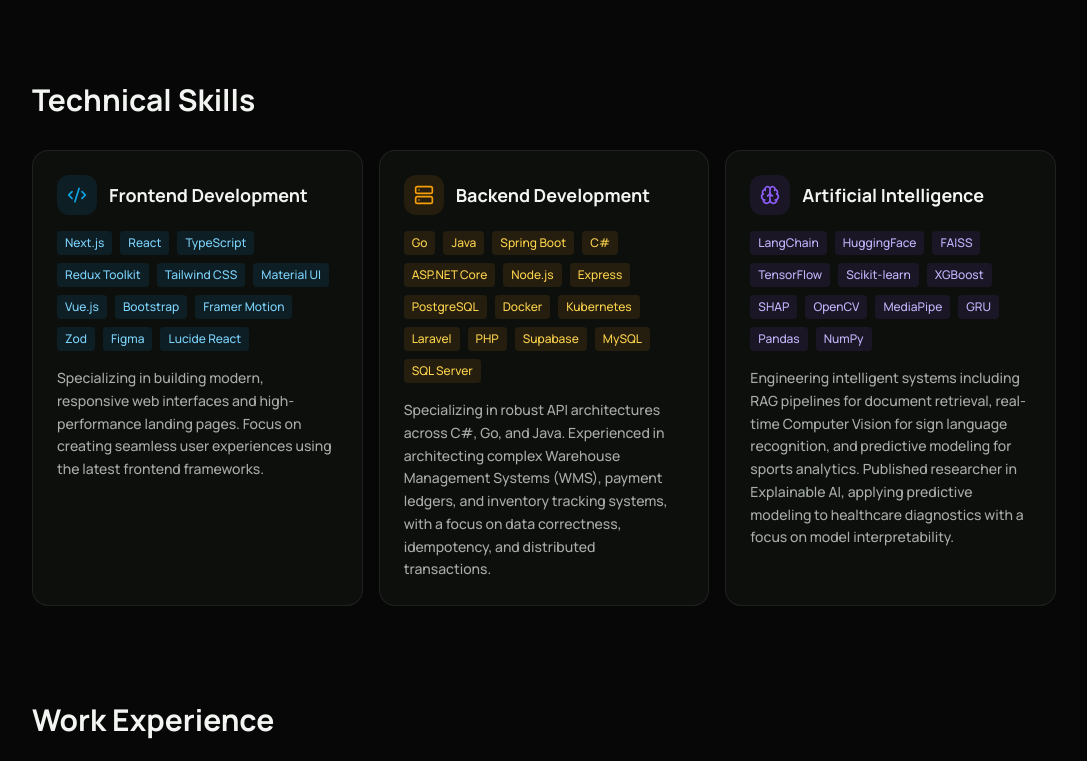
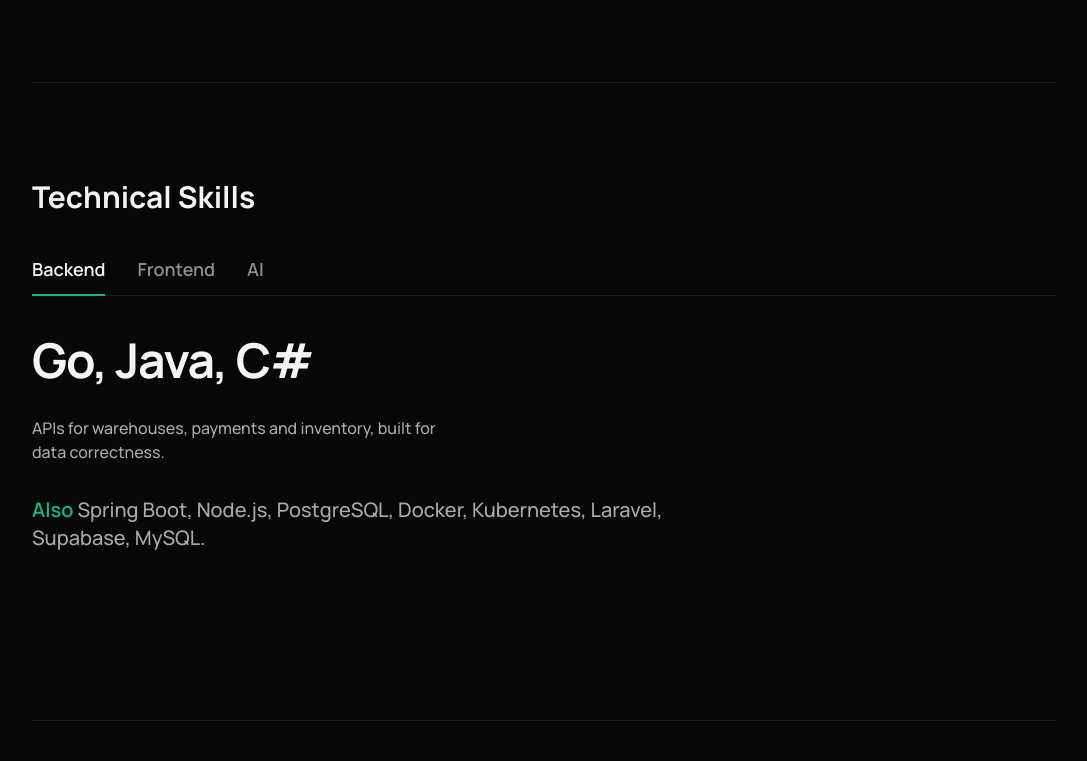
Before and after one commit to NichoHo/portfolio, a Next.js app: page /portfolio/ in a window 1280 px wide. Shown: the part 639-1400 px from the top of the page, without its empty margins (96-1183 px from the left). Built offline with nearby package versions, Linux system fonts and the light colour scheme.

Commit message:
style: replace Technical Skills cards with tabbed stage (Backend first); tighten section spacing

```diff
--- a/app/page.tsx
+++ b/app/page.tsx
@@ -1,7 +1,7 @@
 "use client";
 
 import { motion } from "framer-motion";
-import { ArrowRight, Github, Linkedin, Mail, Download, ChevronRight, Calendar, ExternalLink, Code2, Server, Brain } from "lucide-react";
+import { ArrowRight, Github, Linkedin, Mail, Download, ChevronRight, Calendar, ExternalLink, Server } from "lucide-react";
 import { ThemeToggle } from "@/components/ThemeToggle";
 import { Navbar } from "@/components/Navbar";
 import { Card } from "@/components/Card";
@@ -11,6 +11,7 @@ import { ContactSection } from "@/components/ContactSection";
 import { Education } from "@/components/Education";
 import { Volunteering } from "@/components/Volunteering";
 import { Research } from "@/components/Research";
+import { Skills } from "@/components/Skills";
 import Organization from "@/components/Organization";
 import { fadeUp, staggerContainer, easeOut } from "@/lib/motion";
 
@@ -53,7 +54,7 @@ export default function Home() {
         We use max-w-6xl for the main content to make it wider,
         and wrap ALL sections inside it so they share the exact same padding.
       */}
-      <div className="max-w-6xl mx-auto px-6 md:px-12 lg:px-16 py-12 md:py-20 space-y-24">
+      <div className="max-w-6xl mx-auto px-6 md:px-12 lg:px-16 py-12 md:py-20 space-y-24 [&>section+section]:border-t [&>section+section]:border-[var(--border)] [&>section+section]:pt-24">
 
         {/* 2. HERO SECTION */}
         <section className="relative flex flex-col-reverse md:flex-row items-center justify-between gap-10 md:gap-16">
@@ -126,90 +127,7 @@ export default function Home() {
         </section>
 
         {/* 3. TECHNICAL SKILLS */}
-        <section className="space-y-8">
-            <motion.div
-            variants={fadeUp} initial="hidden" whileInView="visible" viewport={{ once: true, margin: "-80px" }}
-            >
-                <h2 className="text-3xl font-bold text-[var(--text-primary)]">Technical Skills</h2>
-            </motion.div>
-
-            <motion.div
-              variants={staggerContainer} initial="hidden" whileInView="visible" viewport={{ once: true, margin: "-80px" }}
-              className="grid grid-cols-1 md:grid-cols-3 gap-4"
-            >
-                {/* Frontend Development */}
-                <motion.div variants={fadeUp}>
-                <Card className="flex flex-col justify-between h-full">
-                    <div>
-                        <div className="flex items-center gap-3 mb-4">
-                            <div className="w-10 h-10 rounded-xl bg-sky-500/10 flex items-center justify-center shrink-0">
-                                <Code2 className="w-5 h-5 text-sky-500" />
-                            </div>
-                            <h3 className="font-bold text-lg text-[var(--text-primary)]">Frontend Development</h3>
-                        </div>
-                        <div className="flex flex-wrap gap-2 mb-4">
-                            {["Next.js", "React", "TypeScript", "Redux Toolkit", "Tailwind CSS", "Material UI", "Vue.js", "Bootstrap", "Framer Motion", "Zod", "Figma", "Lucide React"].map(tech => (
-                                <span key={tech} className="px-2 py-1 text-xs font-medium rounded bg-sky-100 dark:bg-sky-500/10 text-sky-700 dark:text-sky-300">
-                                    {tech}
-                                </span>
-                            ))}
-                        </div>
-                    </div>
-                    <p className="text-sm text-[var(--text-secondary)] leading-relaxed">
-                        Specializing in building modern, responsive web interfaces and high-performance landing pages. Focus on creating seamless user experiences using the latest frontend frameworks.
-                    </p>
-                </Card>
-                </motion.div>
-
-                {/* Backend Development */}
-                <motion.div variants={fadeUp}>
-                <Card className="flex flex-col justify-between h-full">
-                    <div>
-                        <div className="flex items-center gap-3 mb-4">
-                            <div className="w-10 h-10 rounded-xl bg-amber-500/10 flex items-center justify-center shrink-0">
-                                <Server className="w-5 h-5 text-amber-500" />
-                            </div>
-                            <h3 className="font-bold text-lg text-[var(--text-primary)]">Backend Development</h3>
-                        </div>
-                        <div className="flex flex-wrap gap-2 mb-4">
-                            {["Go", "Java", "Spring Boot", "C#", "ASP.NET Core", "Node.js", "Express", "PostgreSQL", "Docker", "Kubernetes", "Laravel", "PHP", "Supabase", "MySQL", "SQL Server"].map(tech => (
-                                <span key={tech} className="px-2 py-1 text-xs font-medium rounded bg-amber-100 dark:bg-amber-500/10 text-amber-700 dark:text-amber-300">
-                                    {tech}
-                                </span>
-                            ))}
-                        </div>
-                    </div>
-                    <p className="text-sm text-[var(--text-secondary)] leading-relaxed">
-                        Specializing in robust API architectures across C#, Go, and Java. Experienced in architecting complex Warehouse Management Systems (WMS), payment ledgers, and inventory tracking systems, with a focus on data correctness, idempotency, and distributed transactions.
-                    </p>
-                </Card>
-                </motion.div>
-
-                {/* Artificial Intelligence */}
-                <motion.div variants={fadeUp}>
-                <Card className="flex flex-col justify-between h-full">
-                    <div>
-                        <div className="flex items-center gap-3 mb-4">
-                            <div className="w-10 h-10 rounded-xl bg-violet-500/10 flex items-center justify-center shrink-0">
-                                <Brain className="w-5 h-5 text-violet-500" />
-                            </div>
-                            <h3 className="font-bold text-lg text-[var(--text-primary)]">Artificial Intelligence</h3>
-                        </div>
-                        <div className="flex flex-wrap gap-2 mb-4">
-                            {["LangChain", "HuggingFace", "FAISS", "TensorFlow", "Scikit-learn", "XGBoost", "SHAP", "OpenCV", "MediaPipe", "GRU", "Pandas", "NumPy"].map(tech => (
-                                <span key={tech} className="px-2 py-1 text-xs font-medium rounded bg-violet-100 dark:bg-violet-500/10 text-violet-700 dark:text-violet-300">
-                                    {tech}
-                                </span>
-                            ))}
-                        </div>
-                    </div>
-                    <p className="text-sm text-[var(--text-secondary)] leading-relaxed">
-                        Engineering intelligent systems including RAG pipelines for document retrieval, real-time Computer Vision for sign language recognition, and predictive modeling for sports analytics. Published researcher in Explainable AI, applying predictive modeling to healthcare diagnostics with a focus on model interpretability.
-                    </p>
-                </Card>
-                </motion.div>
-            </motion.div>
-        </section>
+        <Skills />
 
         {/* 4. WORK EXPERIENCE */}
         <section id="work" className="space-y-8">
@@ -281,16 +199,7 @@ export default function Home() {
                             <div className="flex flex-col gap-1 mb-3">
                                 <div className="flex justify-between items-start gap-3">
                                     <h3 className="font-bold text-[var(--text-primary)] text-lg">Lead Developer</h3>
-                                    <div className="flex flex-col items-end gap-1.5 shrink-0">
-                                        <span className="text-rose-600 dark:text-rose-400 text-xs font-bold bg-rose-50 dark:bg-rose-900/30 px-2 py-1 rounded whitespace-nowrap">Oct 2025 - Present</span>
-                                        <span className="inline-flex items-center gap-1.5 text-xs font-bold text-[var(--accent)]">
-                                            <span className="relative flex h-1.5 w-1.5">
-                                                <span className="animate-ping absolute inline-flex h-full w-full rounded-full bg-[var(--accent)] opacity-75"></span>
-                                                <span className="relative inline-flex rounded-full h-1.5 w-1.5 bg-[var(--accent)]"></span>
-                                            </span>
-                                            Current
-                                        </span>
-                                    </div>
+                                    <span className="text-rose-600 dark:text-rose-400 text-xs font-bold bg-rose-50 dark:bg-rose-900/30 px-2 py-1 rounded whitespace-nowrap shrink-0">Oct 2025 - Present</span>
                                 </div>
                                 <span className="text-[var(--text-secondary)] font-medium text-sm">Nexus Software Agency</span>
                             </div>
@@ -300,10 +209,19 @@ export default function Home() {
                                 <li>Translated business requirements into modern, scalable frontend code</li>
                             </ul>
 
-                            <div className="pt-4 border-t border-[var(--border)] flex flex-wrap gap-2">
-                                <span className="text-xs text-[var(--text-tertiary)] border border-[var(--border)] px-1.5 py-0.5 rounded">Next.js</span>
-                                <span className="text-xs text-[var(--text-tertiary)] border border-[var(--border)] px-1.5 py-0.5 rounded">Tailwind CSS</span>
-                                <span className="text-xs text-[var(--text-tertiary)] border border-[var(--border)] px-1.5 py-0.5 rounded">React</span>
+                            <div className="pt-4 border-t border-[var(--border)] flex flex-wrap items-center justify-between gap-2">
+                                <div className="flex flex-wrap gap-2">
+                                    <span className="text-xs text-[var(--text-tertiary)] border border-[var(--border)] px-1.5 py-0.5 rounded">Next.js</span>
+                                    <span className="text-xs text-[var(--text-tertiary)] border border-[var(--border)] px-1.5 py-0.5 rounded">Tailwind CSS</span>
+                                    <span className="text-xs text-[var(--text-tertiary)] border border-[var(--border)] px-1.5 py-0.5 rounded">React</span>
+                                </div>
+                                <span className="inline-flex items-center gap-1.5 text-xs font-bold text-[var(--accent)]">
+                                    <span className="relative flex h-1.5 w-1.5">
+                                        <span className="animate-ping absolute inline-flex h-full w-full rounded-full bg-[var(--accent)] opacity-75"></span>
+                                        <span className="relative inline-flex rounded-full h-1.5 w-1.5 bg-[var(--accent)]"></span>
+                                    </span>
+                                    Current
+                                </span>
                             </div>
                         </Card>
                     </div>
@@ -587,7 +505,7 @@ export default function Home() {
         <Volunteering />
 
         {/* 11. CERTIFICATIONS */}
-        <section className="space-y-8 py-20 border-t border-[var(--border)]">
+        <section className="space-y-8">
             <motion.div
                 variants={fadeUp} initial="hidden" whileInView="visible" viewport={{ once: true, margin: "-80px" }}
             >
--- /dev/null
+++ b/components/Skills.tsx
@@ -0,0 +1,71 @@
+"use client";
+
+import { useState } from "react";
+import { AnimatePresence, motion } from "framer-motion";
+import { fadeUp } from "@/lib/motion";
+
+const skills = [
+  {
+    name: "Backend",
+    summary: "APIs for warehouses, payments and inventory, built for data correctness.",
+    lead: ["Go", "Java", "C#"],
+    also: ["Spring Boot", "Node.js", "PostgreSQL", "Docker", "Kubernetes", "Laravel", "Supabase", "MySQL"],
+  },
+  {
+    name: "Frontend",
+    summary: "Responsive interfaces and fast landing pages.",
+    lead: ["Next.js", "React", "TypeScript"],
+    also: ["Tailwind CSS", "Redux Toolkit", "Material UI", "Vue.js", "Bootstrap", "Framer Motion", "Zod", "Figma"],
+  },
+  {
+    name: "AI",
+    summary: "RAG pipelines, real-time computer vision and explainable models.",
+    lead: ["LangChain", "TensorFlow", "MediaPipe"],
+    also: ["Hugging Face", "Scikit-learn", "OpenCV", "Pandas", "NumPy", "XGBoost", "SHAP", "FAISS"],
+  },
+];
+
+export function Skills() {
+  const [active, setActive] = useState(0);
+  const s = skills[active];
+  return (
+    <section>
+      <motion.div
+        variants={fadeUp} initial="hidden" whileInView="visible" viewport={{ once: true, margin: "-80px" }}
+        className="space-y-10"
+      >
+        <h2 className="text-3xl font-bold text-[var(--text-primary)]">Technical Skills</h2>
+
+        <div role="tablist" className="flex gap-8 border-b border-[var(--border)]">
+          {skills.map((k, i) => (
+            <button
+              key={k.name} role="tab" aria-selected={i === active} onClick={() => setActive(i)}
+              className={`relative pb-3 text-lg font-semibold transition-colors ${i === active ? "text-[var(--text-primary)]" : "text-[var(--text-tertiary)] hover:text-[var(--text-secondary)]"}`}
+            >
+              {k.name}
+              {i === active && <motion.span layoutId="skills-tab" className="absolute inset-x-0 -bottom-px h-0.5 bg-emerald-500" />}
+            </button>
+          ))}
+        </div>
+
+        <AnimatePresence mode="wait">
+          <motion.div
+            key={s.name}
+            initial={{ opacity: 0, y: 12 }} animate={{ opacity: 1, y: 0 }} exit={{ opacity: 0, y: -8 }}
+            transition={{ duration: 0.25 }}
+            className="space-y-8 min-h-72"
+          >
+            <p className="text-3xl md:text-5xl font-bold tracking-tight leading-[1.1] text-[var(--text-primary)]">
+              {s.lead.join(", ")}
+            </p>
+            <p className="text-[var(--text-secondary)] max-w-[44ch]">{s.summary}</p>
+            <p className="text-lg md:text-xl leading-relaxed text-[var(--text-secondary)] max-w-[52ch]">
+              <span className="text-emerald-500 font-semibold">Also </span>
+              {s.also.join(", ")}.
+            </p>
+          </motion.div>
+        </AnimatePresence>
+      </motion.div>
+    </section>
+  );
+}
```
